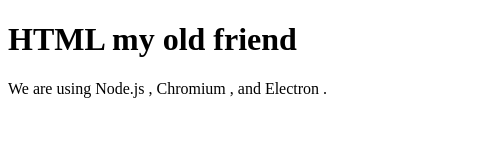
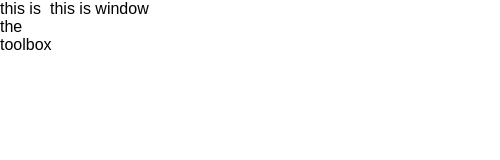
Before and after one commit to deaf-glassmakers/kedalion, an Electron app: page index.html in a window 500 px wide. Drawn offline with Linux system fonts and the light colour scheme.

Commit message:
ADD:  stulings and divs for the workspaces. decided to go with a minimal implementation without ace or diffchecker and implementation will be custom

```diff
--- a/index.html
+++ b/index.html
@@ -6,13 +6,15 @@
     <!-- https://developer.mozilla.org/en-US/docs/Web/HTTP/CSP -->
     <meta http-equiv="Content-Security-Policy" content="default-src 'self'; script-src 'self'">
     <meta http-equiv="X-Content-Security-Policy" content="default-src 'self'; script-src 'self'">
-    <title>Hello github. we meet again</title>
+    <title>Kedalion</title>
+    <link rel='stylesheet' href='./static/css/mainwindow.css'>
+
   </head>
   <body>
-    <h1>HTML my old friend</h1>
-    We are using Node.js <span id="node-version"></span>,
-    Chromium <span id="chrome-version"></span>,
-    and Electron <span id="electron-version"></span>.
+    <div id='workstation'>
+      <div id='toolbox'>this is the toolbox</div>
+      <div id='process'>this is window</div>
+    </div>
     <!-- <script src="./renderer.js"></script> -->
   </body>
 </html>
--- a/main.js
+++ b/main.js
@@ -1,6 +1,7 @@
 const { app, BrowserWindow } = require('electron')
 const path = require('path')
 
+require('electron-reload')(__dirname);
 function createWindow(){
   const win = new BrowserWindow({
     width: 500,
@@ -10,8 +11,9 @@
     }
   })
 
-  // win.loadFile('index.html')
-  win.loadURL(`https://cosmoglint.github.io/art_with_javascript/`)
+  win.loadFile('index.html')
+  win.webContents.openDevTools();
+  // win.loadURL(`https://cosmoglint.github.io/art_with_javascript/`)
 }
 
 
--- a/package.json
+++ b/package.json
@@ -23,6 +23,7 @@
   },
   "homepage": "https://github.com/deaf-glassmakers/kedalion#readme",
   "devDependencies": {
-    "electron": "^16.0.6"
+    "electron": "^16.0.6",
+    "electron-reload": "^2.0.0-alpha.1"
   }
 }
--- /dev/null
+++ b/static/css/mainwindow.css
@@ -0,0 +1,35 @@
+/* css resets for removing some default values */
+html, body, head, div, title, p, h1, h2, h3 {
+  margin: 0;
+  border: 0;
+  padding: 0;
+  box-sizing: border-box;
+  font: inherit;
+  font-size: 100%;
+  vertical-align: baseline;
+}
+
+html {
+  height: 100%;
+  width: 100%;
+}
+
+body {
+  min-height: 100%;
+  font-family: 'Source Sans Pro', sans-serif;
+}
+
+#workstation {
+  display: flex;
+  height: 100vh;
+  width: 100%;
+}
+
+#toolbox {
+  width: 50px;
+}
+
+#process {
+  width: fill;
+  flex-grow: 1;
+}
```
Also changed, not shown: 1 other file.
